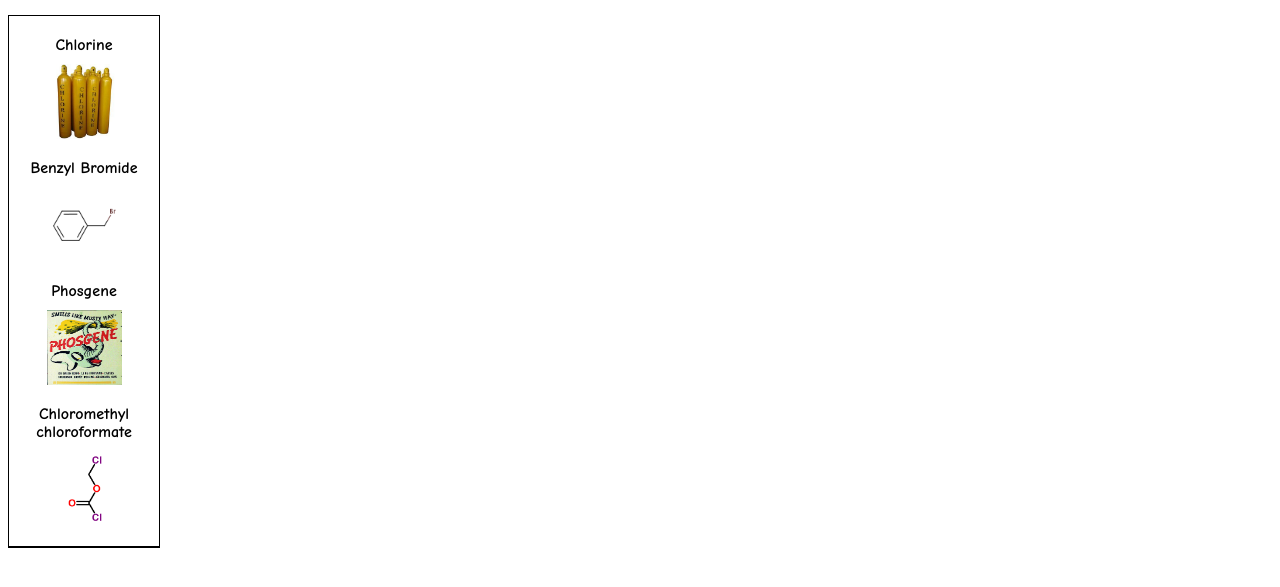
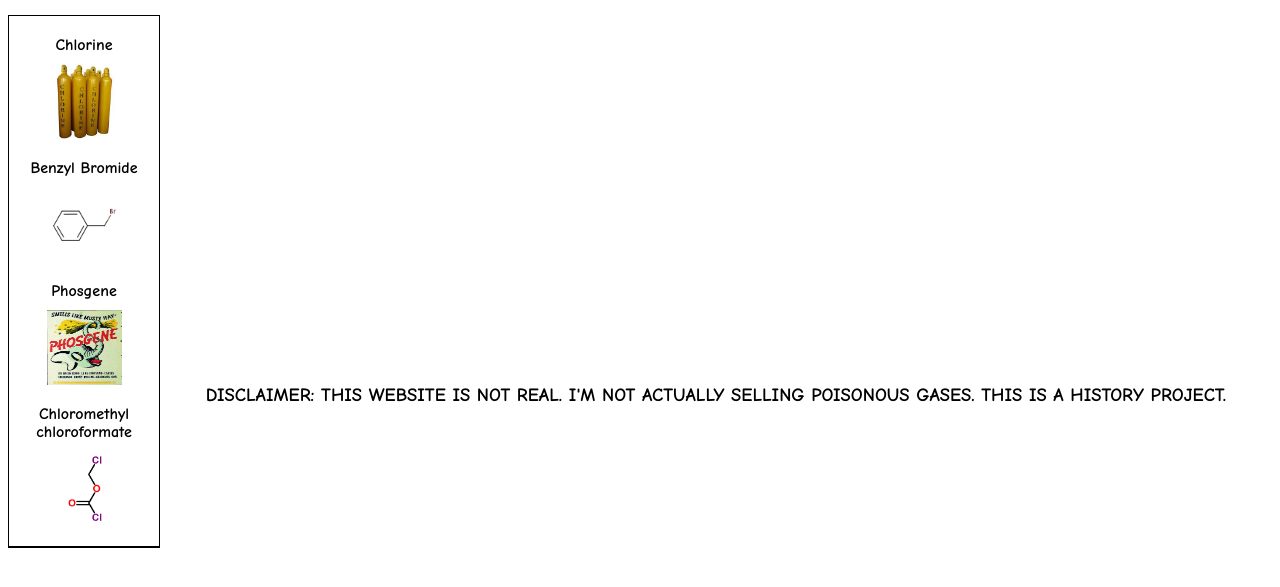
Before and after one commit to db03/historyproject-ww1, a plain HTML site: page 1915.html in a window 1280 px wide. Shown: the part 145-732 px from the top of the page. Drawn offline with Linux system fonts and the light colour scheme.

Commit message:
Update 1915.html

```diff
--- a/1915.html
+++ b/1915.html
@@ -45,5 +45,17 @@
 		<li><a href="phosgene">Phosgene<br><img src="History Project/Images/phosgene.jpg" width="75" height="75"></a></li>
 		<li><a href="phosgene">Chloromethyl chloroformate<br><img src="History Project/Images/chloro1915.png" width="75" height="75"></a></li>
 	</ul>
-</div>
+	</div>
+	<br></br>
+	<br></br>
+	<br></br>
+	<br></br>
+	<br></br>
+	<br></br>
+	<br></br>
+	<br></br>
+	<br></br>
+	<br></br>
+	<h3 class="disclaimer">DISCLAIMER: THIS WEBSITE IS NOT REAL. I'M NOT ACTUALLY SELLING POISONOUS GASES. THIS IS A HISTORY PROJECT.</h3>
+
 </html>
```
